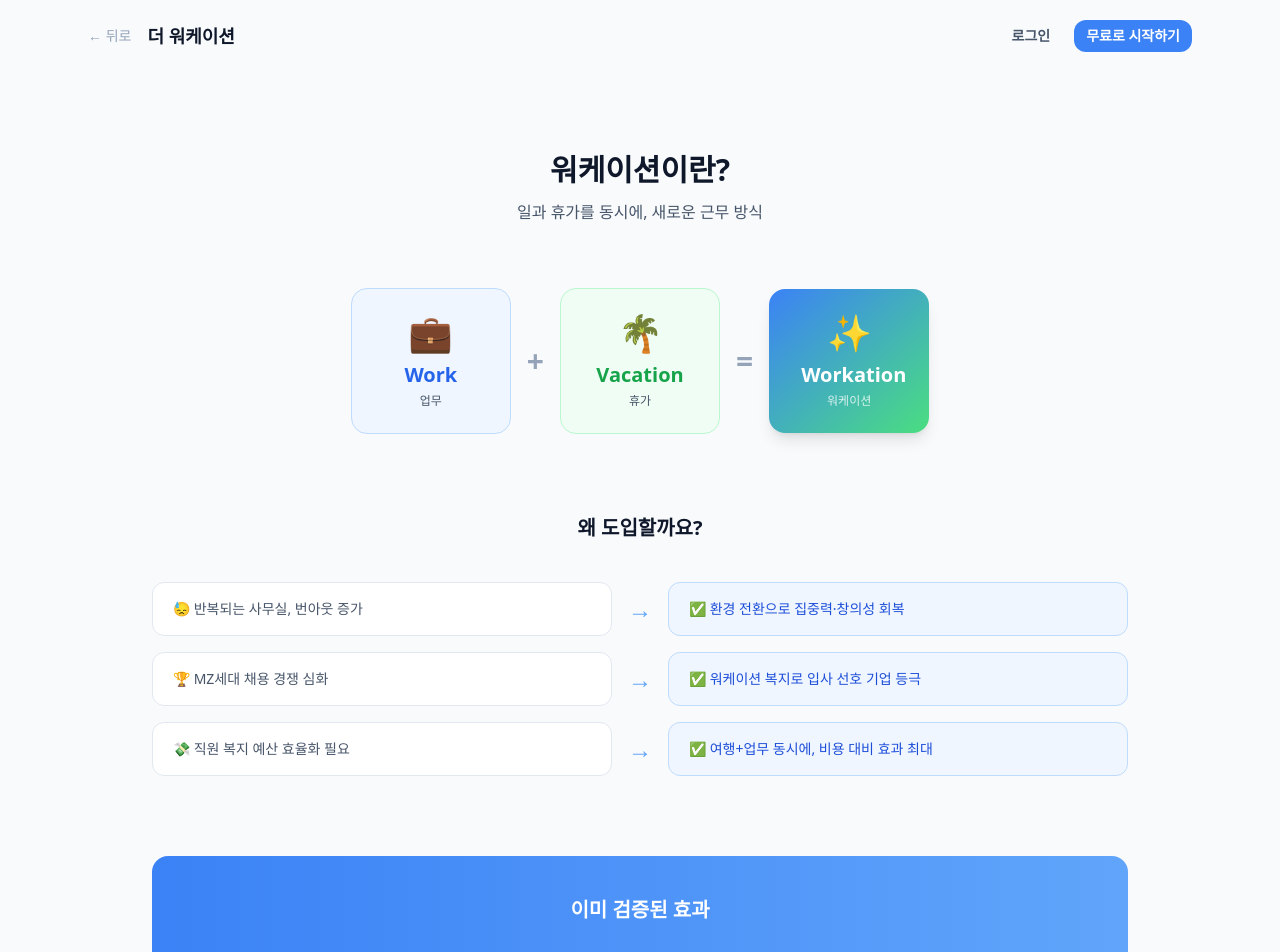
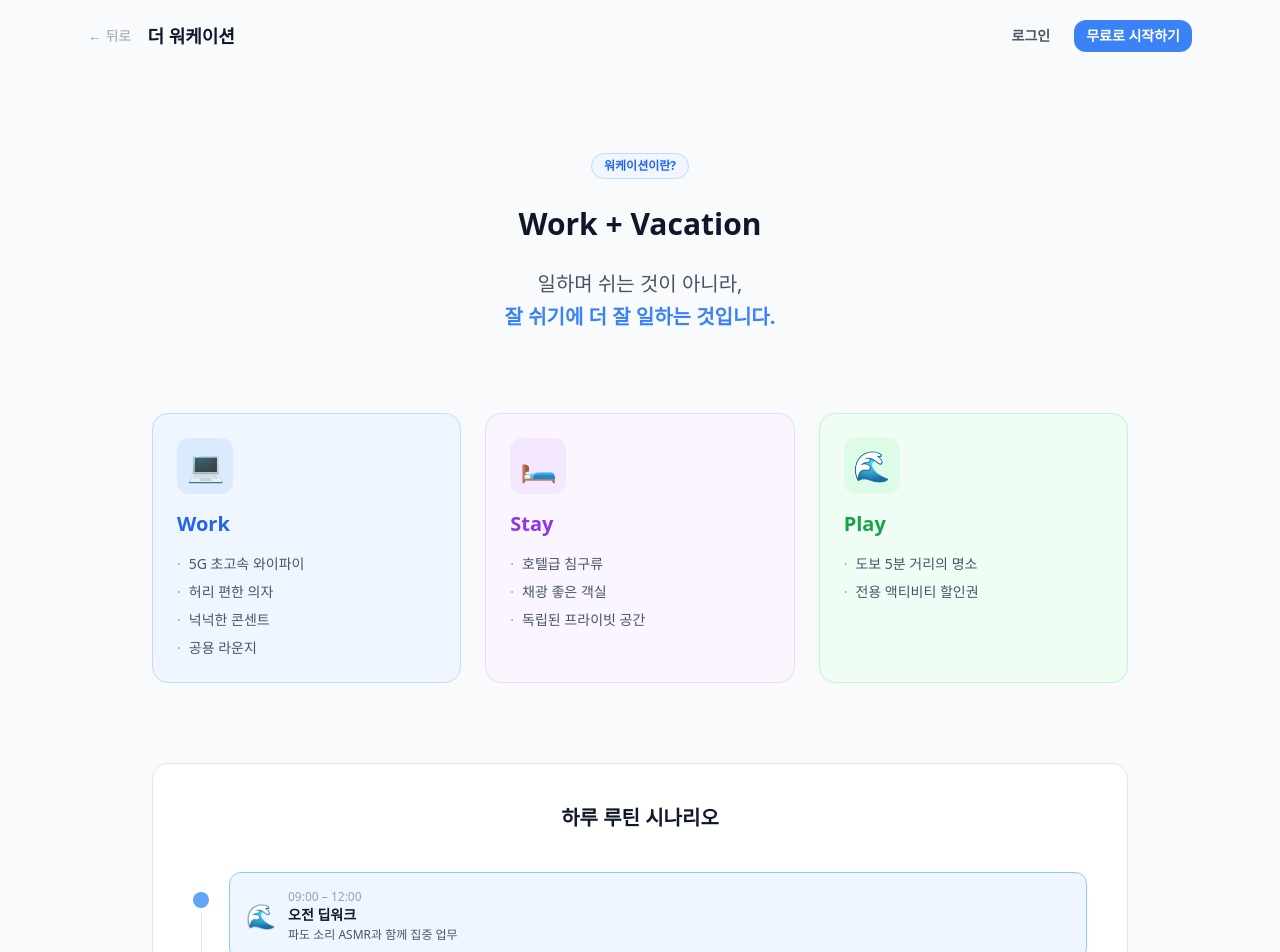
Before and after one commit to jm-potter/the_workation_app, a Next.js app in the folder workation-app/: page /workation in a window 1280 px wide. Shown: the top 952 px of the page. Built offline with nearby package versions, Linux system fonts and the light colour scheme.

Commit message:
워케이션이란 페이지 콘텐츠 개편: Work/Stay/Play 카드 + 하루 루틴 타임라인

```diff
--- a/workation-app/app/(main)/workation/page.tsx
+++ b/workation-app/app/(main)/workation/page.tsx
@@ -22,71 +22,134 @@ export default function WorkationInfoPage() {
 
       <section className="max-w-5xl mx-auto px-6 py-20">
 
-        {/* 타이틀 */}
-        <div className="text-center mb-16">
-          <h1 className="text-3xl font-black mb-3">워케이션이란?</h1>
-          <p className="text-[#475569]">일과 휴가를 동시에, 새로운 근무 방식</p>
+        {/* 핵심 문구 */}
+        <div className="text-center mb-20">
+          <div className="inline-block bg-blue-50 border border-blue-200 text-blue-600 text-xs font-bold px-3 py-1 rounded-full mb-6">
+            워케이션이란?
+          </div>
+          <h1 className="text-3xl font-black leading-snug text-[#0F172A] mb-6">
+            Work + Vacation
+          </h1>
+          <p className="text-xl text-[#475569] max-w-2xl mx-auto leading-relaxed">
+            일하며 쉬는 것이 아니라,<br />
+            <span className="text-blue-500 font-bold">잘 쉬기에 더 잘 일하는 것입니다.</span>
+          </p>
         </div>
 
-        {/* Work + Vacation = Workation */}
-        <div className="flex items-center justify-center gap-4 mb-20">
-          <div className="bg-blue-50 border border-blue-200 rounded-2xl px-8 py-6 text-center w-40">
-            <div className="text-4xl mb-2">💼</div>
-            <div className="font-black text-xl text-blue-600">Work</div>
-            <div className="text-xs text-[#475569] mt-1">업무</div>
-          </div>
-          <div className="text-3xl font-black text-[#94A3B8]">+</div>
-          <div className="bg-green-50 border border-green-200 rounded-2xl px-8 py-6 text-center w-40">
-            <div className="text-4xl mb-2">🌴</div>
-            <div className="font-black text-xl text-green-600">Vacation</div>
-            <div className="text-xs text-[#475569] mt-1">휴가</div>
-          </div>
-          <div className="text-3xl font-black text-[#94A3B8]">=</div>
-          <div className="bg-gradient-to-br from-blue-500 to-green-400 rounded-2xl px-8 py-6 text-center w-40 shadow-lg">
-            <div className="text-4xl mb-2">✨</div>
-            <div className="font-black text-xl text-white">Workation</div>
-            <div className="text-xs text-white/80 mt-1">워케이션</div>
-          </div>
+        {/* Work / Stay / Play */}
+        <div className="grid grid-cols-3 gap-6 mb-20">
+          {[
+            {
+              label: 'Work',
+              emoji: '💻',
+              color: 'bg-blue-50 border-blue-200',
+              labelColor: 'text-blue-600',
+              iconBg: 'bg-blue-100',
+              items: [
+                '5G 초고속 와이파이',
+                '허리 편한 의자',
+                '넉넉한 콘센트',
+                '공용 라운지',
+              ],
+            },
+            {
+              label: 'Stay',
+              emoji: '🛏️',
+              color: 'bg-purple-50 border-purple-200',
+              labelColor: 'text-purple-600',
+              iconBg: 'bg-purple-100',
+              items: [
+                '호텔급 침구류',
+                '채광 좋은 객실',
+                '독립된 프라이빗 공간',
+              ],
+            },
+            {
+              label: 'Play',
+              emoji: '🌊',
+              color: 'bg-green-50 border-green-200',
+              labelColor: 'text-green-600',
+              iconBg: 'bg-green-100',
+              items: [
+                '도보 5분 거리의 명소',
+                '전용 액티비티 할인권',
+              ],
+            },
+          ].map((card) => (
+            <div key={card.label} className={`border rounded-2xl p-6 ${card.color}`}>
+              <div className={`w-14 h-14 rounded-xl flex items-center justify-center text-3xl mb-4 ${card.iconBg}`}>
+                {card.emoji}
+              </div>
+              <div className={`text-xl font-black mb-4 ${card.labelColor}`}>{card.label}</div>
+              <ul className="space-y-2">
+                {card.items.map((item) => (
+                  <li key={item} className="flex items-center gap-2 text-sm text-[#475569]">
+                    <span className="text-[#94A3B8]">·</span> {item}
+                  </li>
+                ))}
+              </ul>
+            </div>
+          ))}
         </div>
 
-        {/* 문제 → 해결 */}
-        <div className="mb-20">
-          <h2 className="text-xl font-bold text-center mb-10">왜 도입할까요?</h2>
-          <div className="space-y-4">
+        {/* 하루 루틴 타임라인 */}
+        <div className="bg-white border border-[#E2E8F0] rounded-2xl p-10 mb-16">
+          <h2 className="text-xl font-black text-center mb-10">하루 루틴 시나리오</h2>
+          <div className="space-y-0">
             {[
-              { problem: '😓 반복되는 사무실, 번아웃 증가', solution: '환경 전환으로 집중력·창의성 회복' },
-              { problem: '🏆 MZ세대 채용 경쟁 심화', solution: '워케이션 복지로 입사 선호 기업 등극' },
-              { problem: '💸 직원 복지 예산 효율화 필요', solution: '여행+업무 동시에, 비용 대비 효과 최대' },
-            ].map((item) => (
-              <div key={item.problem} className="flex items-center gap-4">
-                <div className="flex-1 bg-white border border-[#E2E8F0] rounded-xl px-5 py-4 text-sm text-[#475569]">
-                  {item.problem}
+              {
+                time: '09:00 – 12:00',
+                emoji: '🌊',
+                title: '오전 딥워크',
+                desc: '파도 소리 ASMR과 함께 집중 업무',
+                color: 'border-blue-300 bg-blue-50',
+                dot: 'bg-blue-400',
+              },
+              {
+                time: '12:00 – 14:00',
+                emoji: '🍜',
+                title: '여유로운 점심',
+                desc: '줄 서서 먹는 로컬 맛집에서 느긋한 식사',
+                color: 'border-orange-300 bg-orange-50',
+                dot: 'bg-orange-400',
+              },
+              {
+                time: '14:00 – 17:00',
+                emoji: '☕',
+                title: '테라스 오피스',
+                desc: '팀 화상 회의 및 업무 마무리',
+                color: 'border-purple-300 bg-purple-50',
+                dot: 'bg-purple-400',
+              },
+              {
+                time: '17:00 ~',
+                emoji: '🏄',
+                title: '일몰 액티비티',
+                desc: '일몰을 보며 즐기는 요가 또는 서핑',
+                color: 'border-green-300 bg-green-50',
+                dot: 'bg-green-400',
+              },
+            ].map((item, i, arr) => (
+              <div key={item.time} className="flex gap-5">
+                {/* 타임라인 선 */}
+                <div className="flex flex-col items-center">
+                  <div className={`w-4 h-4 rounded-full shrink-0 mt-5 ${item.dot}`} />
+                  {i < arr.length - 1 && <div className="w-px flex-1 bg-[#E2E8F0] my-1" />}
                 </div>
-                <div className="text-2xl text-blue-400 font-black shrink-0">→</div>
-                <div className="flex-1 bg-blue-50 border border-blue-200 rounded-xl px-5 py-4 text-sm text-blue-700 font-medium">
-                  ✅ {item.solution}
+                {/* 카드 */}
+                <div className={`flex-1 border rounded-xl p-4 mb-3 ${item.color}`}>
+                  <div className="flex items-center gap-3">
+                    <span className="text-2xl">{item.emoji}</span>
+                    <div>
+                      <div className="text-xs text-[#94A3B8] font-medium">{item.time}</div>
+                      <div className="font-bold text-sm text-[#0F172A]">{item.title}</div>
+                      <div className="text-xs text-[#475569] mt-0.5">{item.desc}</div>
+                    </div>
+                  </div>
                 </div>
               </div>
             ))}
           </div>
-        </div>
-
-        {/* 수치 */}
-        <div className="bg-gradient-to-r from-blue-500 to-blue-400 rounded-2xl p-10 mb-20">
-          <h2 className="text-xl font-bold text-white text-center mb-8">이미 검증된 효과</h2>
-          <div className="grid grid-cols-3 gap-6 text-center">
-            {[
-              { num: '23%', label: '업무 집중도 향상' },
-              { num: '40%', label: '직원 만족도 상승' },
-              { num: '15%', label: '이직률 감소' },
-            ].map((item) => (
-              <div key={item.label}>
-                <div className="text-5xl font-black text-white mb-2">{item.num}</div>
-                <div className="text-sm text-white/80">{item.label}</div>
-              </div>
-            ))}
-          </div>
-          <p className="text-center text-xs text-white/60 mt-6">* 국내 워케이션 도입 기업 평균</p>
         </div>
 
         {/* 더워케이션의 장점 */}
```
